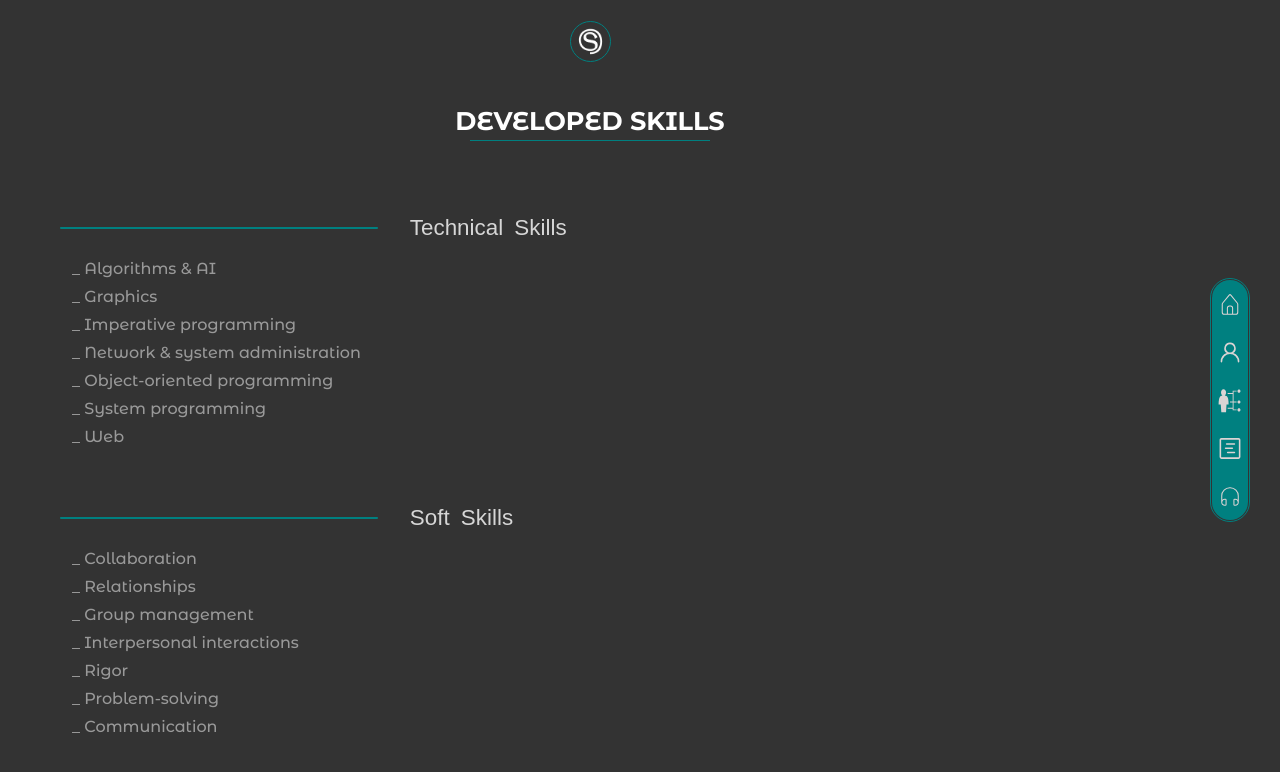
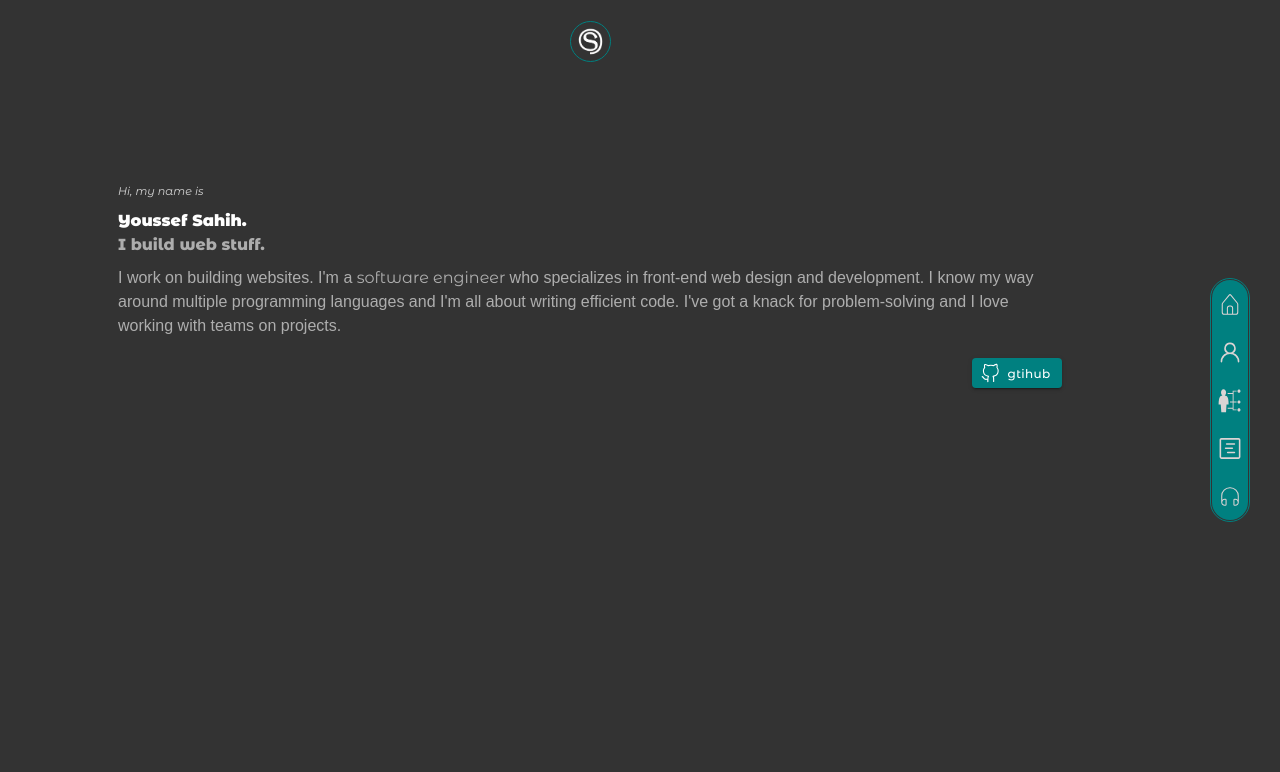
Before and after one commit to ysahih/Portfolio, a Next.js app: page / in a window 1280 px wide. Shown: the top 772 px of the page. Built offline with nearby package versions, Linux system fonts and the light colour scheme; a web font is replaced by a local one.

Commit message:
add: render context

```diff
--- /dev/null
+++ b/app/Components/Contact.tsx
@@ -0,0 +1,87 @@
+import { ImGithub } from "react-icons/im";
+import { ImLinkedin } from "react-icons/im";
+import { ImTwitter } from "react-icons/im";
+import { ImFacebook2 } from "react-icons/im";
+import { ImInstagram } from "react-icons/im";
+import { IoCloudDownloadOutline } from "react-icons/io5";
+import { Button } from "@mui/material";
+import Form from "./Form";
+import Parap from "./Parag";
+
+
+
+const Contact = ()=>{
+    return (
+        <div className="Connect">
+            <div className="connecHead">
+                <hr className="line"/>
+                <h2>Get in Touch.</h2>
+            </div>
+
+            <div className="intro">
+                    <Parap className={"paragraph"}/>
+            </div>
+            {/* <hr></hr> */}
+            <div className="infos">
+                    <div className="myPhoto">
+                        <div className="form">
+                            <Form />
+                        </div>
+                    </div>
+
+                <div className="sideIcons">
+                    <div className="socials">
+
+                        <div className="smContainer">
+                          <a href="https://github.com/ysahih" target="_blank">
+                            <ImGithub className="socialIcon" />
+                          </a>
+                        </div>
+
+                        <div className="smContainer">
+                            <a href="https://www.linkedin.com/in/youssef-sahih/" target="_blank">
+                                <ImLinkedin  className="socialIcon squared"/>
+                            </a>
+                        </div>
+
+                        <div className="smContainer">
+                        <a href="https://www.facebook.com/ucef.02/" target="_blank">
+                            <ImFacebook2 className="socialIcon squared" />
+                            </a>
+                        </div>
+
+                        <div className="smContainer">
+                        <a href="https://www.instagram.com/uc3f.02/" target="_blank">
+                            <ImInstagram className="socialIcon squared" />
+                        </a>
+                        </div>
+
+                        <div className="smContainer">
+                            <a href="https://twitter.com/uc3f02" target="_blank">
+                            <ImTwitter   className="socialIcon"/>
+                        </a>
+                        </div>
+                    </div>
+                </div>
+
+            </div>
+            <div className="resume">
+                        <Button
+                          variant="contained"
+                          tabIndex={-1}
+                          startIcon={< IoCloudDownloadOutline style={{width:'15px'}}/>}
+                          style={{ backgroundColor: '#008080', width: '90px' , height:'30px', fontSize: '10px'}}
+                        >
+                          resume
+                        </Button>
+
+                    </div>
+            {/* <div className="footer">
+                    <div className="line"></div>
+                    <p>uc3f  -  2024</p>
+            </div> */}
+             </div>
+    );
+}
+
+export default Contact;
--- a/app/Components/Header.tsx
+++ b/app/Components/Header.tsx
@@ -1,12 +1,6 @@
 import Image from "next/image";
-import { ImGithub } from "react-icons/im";
-import { ImLinkedin } from "react-icons/im";
-import { ImTwitter } from "react-icons/im";
-import { ImFacebook2 } from "react-icons/im";
-import { ImInstagram } from "react-icons/im";
+
 import { LiaPhoneAltSolid } from "react-icons/lia";
-import { IoCloudDownloadOutline } from "react-icons/io5";
-import { Button } from "@mui/material";
 
 
 import Form from "./Form";
@@ -30,13 +24,15 @@ const DownladCV: React.FC<Donloadprops> = ({ fileUrl, fileName }) => {
 
 
 import { PiDotsThreeOutlineLight } from "react-icons/pi";
-import { useState } from "react";
+import { useContext, useState } from "react";
 import Parap from "./Parag";
 import Link from "next/link";
+import RenderContext from "../Contexts/rendre";
 
 
 const Header = ()=>{
-    const [contact, setContact] = useState(false);
+    const render = useContext(RenderContext);
+
     return (
         <>
         <div className="header">
@@ -49,80 +45,11 @@ const Header = ()=>{
                     alt="ucef"
                 />
             </div>
-            <div className="options" onClick={()=>{setContact(!contact)}}>
+            <div className={`options ${render?.render === 'connect' ? 'clicked' : ''}`} onClick={()=>{render?.setRender('connect')}}>
                 <LiaPhoneAltSolid className="Oicon"/>
             </div>
         </div>
         {/*  */}
-        {contact && <div className="Connect">
-            <div className="connecHead">
-                <hr className="line"/>
-                <h2>Get in Touch.</h2>
-            </div>
-
-            <div className="intro">
-                    <Parap className={"paragraph"}/>
-            </div>
-            {/* <hr></hr> */}
-            <div className="infos">
-                    <div className="myPhoto">
-                        <div className="form">
-                            <Form />
-                        </div>
-                    </div>
-
-                <div className="sideIcons">
-                    <div className="socials">
-
-                        <div className="smContainer">
-                          <a href="https://github.com/ysahih" target="_blank">
-                            <ImGithub className="socialIcon" />
-                          </a>
-                        </div>
-
-                        <div className="smContainer">
-                            <a href="https://www.linkedin.com/in/youssef-sahih/" target="_blank">
-                                <ImLinkedin  className="socialIcon squared"/>
-                            </a>
-                        </div>
-
-                        <div className="smContainer">
-                        <a href="https://www.facebook.com/ucef.02/" target="_blank">
-                            <ImFacebook2 className="socialIcon squared" />
-                            </a>
-                        </div>
-
-                        <div className="smContainer">
-                        <a href="https://www.instagram.com/uc3f.02/" target="_blank">
-                            <ImInstagram className="socialIcon squared" />
-                        </a>
-                        </div>
-
-                        <div className="smContainer">
-                            <a href="https://twitter.com/uc3f02" target="_blank">
-                            <ImTwitter   className="socialIcon"/>
-                        </a>
-                        </div>
-                    </div>
-                </div>
-
-            </div>
-            <div className="resume">
-                        <Button
-                          variant="contained"
-                          tabIndex={-1}
-                          startIcon={< IoCloudDownloadOutline style={{width:'15px'}}/>}
-                          style={{ backgroundColor: '#008080', width: '90px' , height:'30px', fontSize: '10px'}}
-                        >
-                          resume
-                        </Button>
-
-                    </div>
-            {/* <div className="footer">
-                    <div className="line"></div>
-                    <p>uc3f  -  2024</p>
-            </div> */}
-             </div>}
         </>
     );
 }
--- a/app/Components/Navbar.tsx
+++ b/app/Components/Navbar.tsx
@@ -4,44 +4,35 @@ import { GoPerson } from "react-icons/go";
 import { GiSkills } from "react-icons/gi";
 import { GoProjectRoadmap } from "react-icons/go";
 import { CiHeadphones } from "react-icons/ci";
-import { useEffect } from "react";
+import { useContext, useEffect } from "react";
+import RenderContext from "../Contexts/rendre";
 
 const NavBar = () =>{
 
-  // useEffect(() => {
-  //   const button = document.getElementById('home');
-
-  //   // Add the hover effect class when the component mounts
-  //   button?.classList.add('homehover');
-
-  //   // Cleanup function to remove the hover effect class when the component unmounts
-  //   return () => {
-  //     button?.classList.remove('homehover');
-  //   };
-  // }, []);
+  const render = useContext(RenderContext)
 
 
     return (
       <>
       <div className="navContainer">
         <ul className="navbar">
-          <li><a className="section flex" href="#welcome-page">
+          <li><a className="section flex" onClick={()=>{render?.setRender('home')}} href="#welcome-page">
               <CiHome className="Picon"  id="home"/>  <span>Home</span></a>
           </li>
 
-          <li><a className="section flex" href="#about-me">
+          <li><a className="section flex" onClick={()=>{render?.setRender('about')}} href="#about-me">
             <GoPerson className="Picon"/> <span>About</span></a>
           </li>
 
-          <li><a className="section flex" href="#skills">
+          <li><a className="section flex" onClick={()=>{render?.setRender('skills')}} href="#skills">
             <GiSkills className="Picon"/> <span>Skills</span></a>
           </li>
 
-          <li><a className="section flex" href="#projects">
+          <li><a className="section flex" onClick={()=>{render?.setRender('work')}} href="#projects">
             <GoProjectRoadmap className="Picon"/> <span>Work</span></a>
           </li>
 
-          <li><a className="section flex  hidden-Icon" href="#contact">
+          <li><a className="section flex  hidden-Icon" onClick={()=>{render?.setRender('connect')}} href="#contact">
             <CiHeadphones className="Picon"/>  <span>Contact</span></a>
           </li>
         </ul>
--- /dev/null
+++ b/app/Contexts/rendre.tsx
@@ -0,0 +1,10 @@
+import React, { SetStateAction } from 'react';
+
+export class renderContext {
+    render: string = 'home';
+    setRender: React.Dispatch<SetStateAction<string>> = () => {};
+}
+
+const RenderContext = React.createContext<renderContext | null>(null);
+
+export default RenderContext;
--- a/app/globals.css
+++ b/app/globals.css
@@ -104,8 +104,6 @@
     height: 82px;
     align-items: center;
     min-width: 300px;
-    /* background-color: red; */
-    /* margin-bottom: 10px; */
 
 
   }
@@ -124,24 +122,23 @@
 
   }
 
-  .options{
+  .options {
     display: flex;
     justify-content: center;
     align-items: center;
     width: 35px;
     height: 35px;
     border-radius: 50%;
-    transition: background-color 0.5s ease-in-out;
-    transition: transform 0.3s ease-in-out;
+    transition: background-color 0.5s ease-in-out, transform 0.3s ease-in-out;
   }
 
-  .options:hover {
+  .clicked {
     transform: scale(1.2) rotate(-15deg);
     background-color: var(--sections);
     box-shadow: 0 0 14px rgba(0, 0, 0, 0.5);
   }
 
-  .options:before {
+  .clicked::after {
     content: "";
     position: absolute;
     width: 100%;
@@ -155,10 +152,9 @@
     transition: transform 0.3s ease-in-out;
   }
 
-  .options:hover:before {
+  .clicked.clicked::after {
     transform: scaleY(1);
   }
-
 
   /*  */
   .Connect{
@@ -170,6 +166,7 @@
     max-height: 800px;
     border-radius: 35px;
     width: 60vw;
+    max-width: 400px;
     margin: 10px auto;
     background-color: rgba(0, 0, 0, 0.3);
     animation: slideUp 1s forwards;
@@ -576,7 +573,7 @@ textarea {
   display: flex;
   flex-direction: column;
   color: white;
-  height: 80vh;
+  height: 90vh;
   min-width: 300px;
   gap: 5%;
 
@@ -633,6 +630,7 @@ textarea {
   padding: 20px;
   display: flex;
   flex-direction: column;
+  padding-bottom: 50px;
 
 }
 
--- a/app/page.tsx
+++ b/app/page.tsx
@@ -4,10 +4,12 @@ import NavBar from "./Components/Navbar";
 import Header from "./Components/Header";
 import { Toaster } from "react-hot-toast";
 import Image from "next/image";
-import { useEffect, useState } from "react";
+import { useContext, useEffect, useState } from "react";
 import Home from "./Components/Home";
 import About from "./Components/About";
 import Skills from "./Components/Skills";
+import RenderContext from "./Contexts/rendre";
+import Contact from "./Components/Contact";
 
 const Work = ()=> {
   return(
@@ -15,11 +17,6 @@ const Work = ()=> {
   );
 }
 
-const Contact = ()=> {
-  return(
-    <section></section>
-  );
-}
 
 const Land = (props: any)=>{
   return (
@@ -42,6 +39,8 @@ const Body = ()=>{
   const [landing, setLanding] = useState(true);
   const [logo, setlogo] = useState(false);
 
+  const renderContext = useContext(RenderContext);
+
   useEffect(()=>{
     const timer = setTimeout(()=>{
       setLanding(false);
@@ -57,11 +56,12 @@ const Body = ()=>{
       {landing && <Land logo={logo}/>}
       {!landing && <div>
         <NavBar/>
-        <Header/>
+        <Header />
       </div>}
-      {/* <Home/> */}
-      {/* <About/> */}
-      <Skills/>
+          { renderContext?.render === 'home' && <Home/>}
+          { renderContext?.render === 'about' && <About/>}
+          { renderContext?.render === 'skills' && <Skills/>}
+          { renderContext?.render === 'connect' && <Contact/>}
 
     </>
   );
@@ -69,11 +69,15 @@ const Body = ()=>{
 
 
 export default function App() {
+  const [render, setRender] = useState('home');
+
   return (
     <>
        <div>
         <Toaster/>
-        <Body/>
+        <RenderContext.Provider value={{render, setRender}}>
+          <Body/>
+        </RenderContext.Provider>
       </div>
     </>
   );
```
